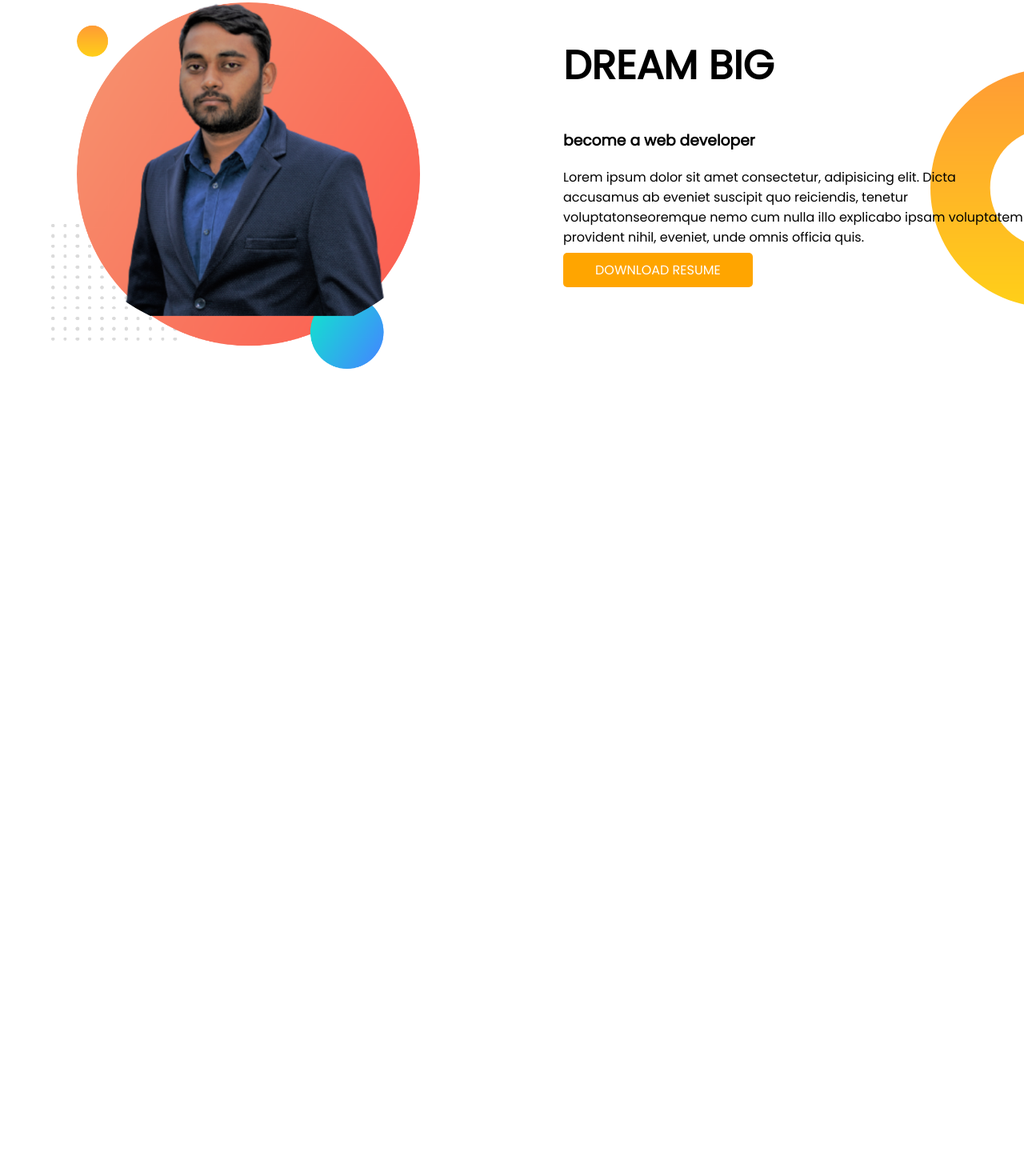
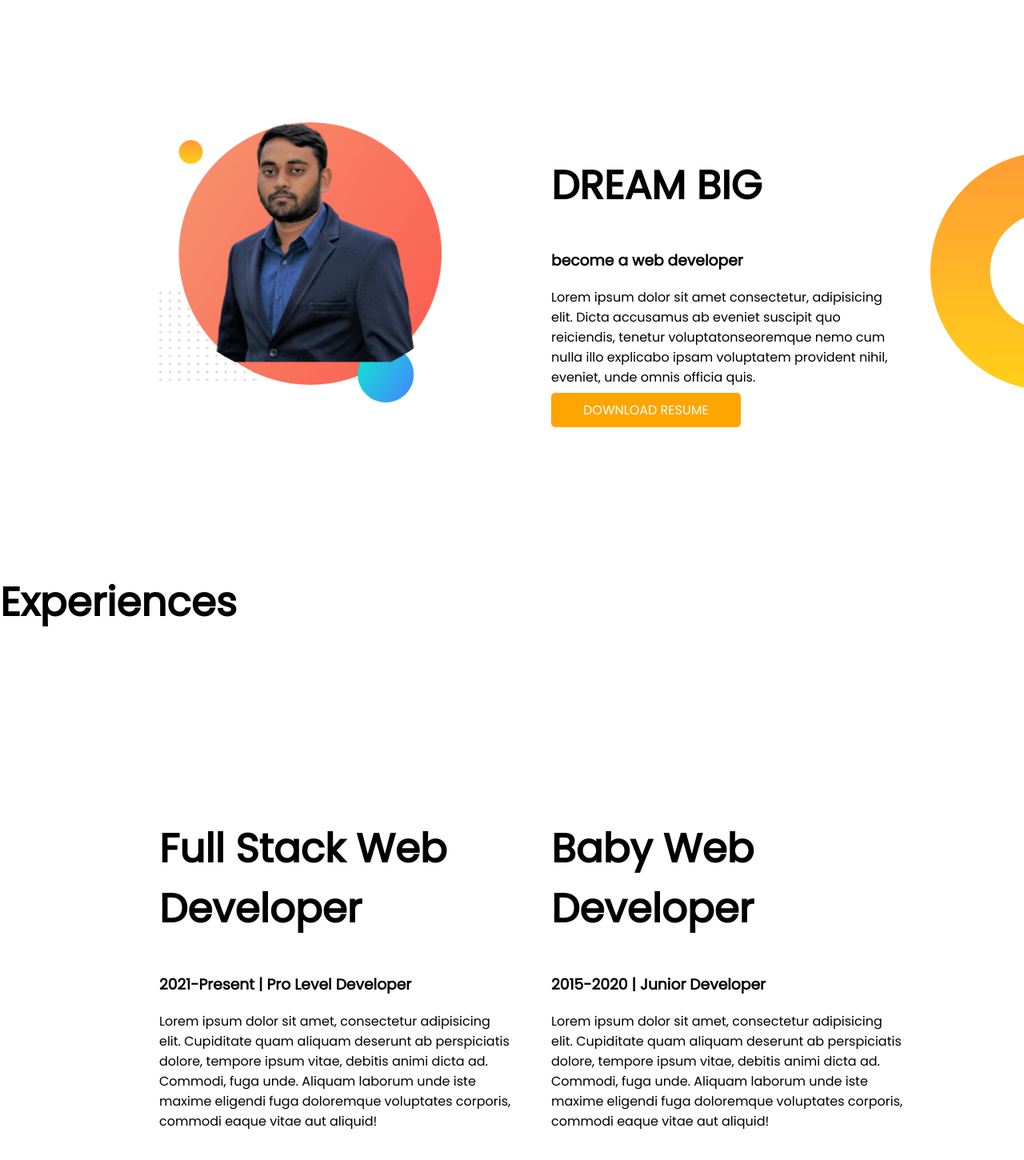
Before and after one commit to rakibulislamsaikat/developer-portfolio, a plain HTML site: page index.html in a window 1280 px wide. Shown: the part 860-2310 px from the top of the page at 80% size. Before the commit the page ends 1328 px from the top, so only its background shows below. Drawn offline with Linux system fonts and the light colour scheme.

Commit message:
new commit

```diff
--- a/index.html
+++ b/index.html
@@ -13,7 +13,7 @@
 </head>
 <body>
 
-    <section class="top-section">
+    <section class="top-section flex-container">
         <div class="welcome">
             <h1>Welcome to</h1>
             <h1><span class="author-name">rakibul islam</span> World!</h1>
@@ -27,7 +27,7 @@
         </div>
     </section>
 
-    <section class="dream-big">
+    <section class="dream-big flex-container">
         <div class="welcome">
             <img src="images/final.png" alt="nothing">
         </div>
@@ -41,6 +41,23 @@
         </div>
 
     </section>
+    <section class="experience-area">
+        <h1>Experiences</h1>
+
+            <div class="flex-container">
+                <div class="welcome">
+                    <h1>Full Stack Web Developer</h1>
+                    <h3>2021-Present | Pro Level Developer</h3>
+                    <p>Lorem ipsum dolor sit amet, consectetur adipisicing elit. Cupiditate quam aliquam deserunt ab perspiciatis dolore, tempore ipsum vitae, debitis animi dicta ad. Commodi, fuga unde. Aliquam laborum unde iste maxime eligendi fuga doloremque voluptates corporis, commodi eaque vitae aut aliquid!</p>
+                </div>
+                <div class="welcome">
+                    <h1>Baby Web Developer</h1>
+                    <h3>2015-2020 | Junior Developer</h3>
+                    <p>Lorem ipsum dolor sit amet, consectetur adipisicing elit. Cupiditate quam aliquam deserunt ab perspiciatis dolore, tempore ipsum vitae, debitis animi dicta ad. Commodi, fuga unde. Aliquam laborum unde iste maxime eligendi fuga doloremque voluptates corporis, commodi eaque vitae aut aliquid!</p>
+                </div>
+            </div>
+
+    </section>
 
 
 </body>
--- a/style.css
+++ b/style.css
@@ -8,18 +8,27 @@ h1{
 .author-name{
     color: orange;
 }
-.top-section{
-    display: flex;
-    background-image: url(images/top-banner.png);
-    background-repeat: no-repeat;
-    padding: 150px;
-}
 .welcome{
     width: 50%;
     padding-left: 5%;
 }
 .welcome img{
     width: 80%;
+}
+.flex-container{
+    display: flex;
+    padding: 150px;
+}
+
+
+.top-section{
+    background-image: url(images/top-banner.png);
+    background-repeat: no-repeat;
+}
+ .dream-big{
+     background-image:url(images/dream-bg.png);
+     background-repeat: no-repeat;
+     background-position: right;
     }
 .link-button{
      padding: 10px 40px;
@@ -30,9 +39,3 @@ h1{
      color: white;
      font-weight: 700px;
 }
-.dream-big{
-    display: flex;
-    background-image:url(images/dream-bg.png);
-    background-repeat: no-repeat;
-    background-position: right;
-}
```
Lines whose indentation alone changed are shown as unchanged.
